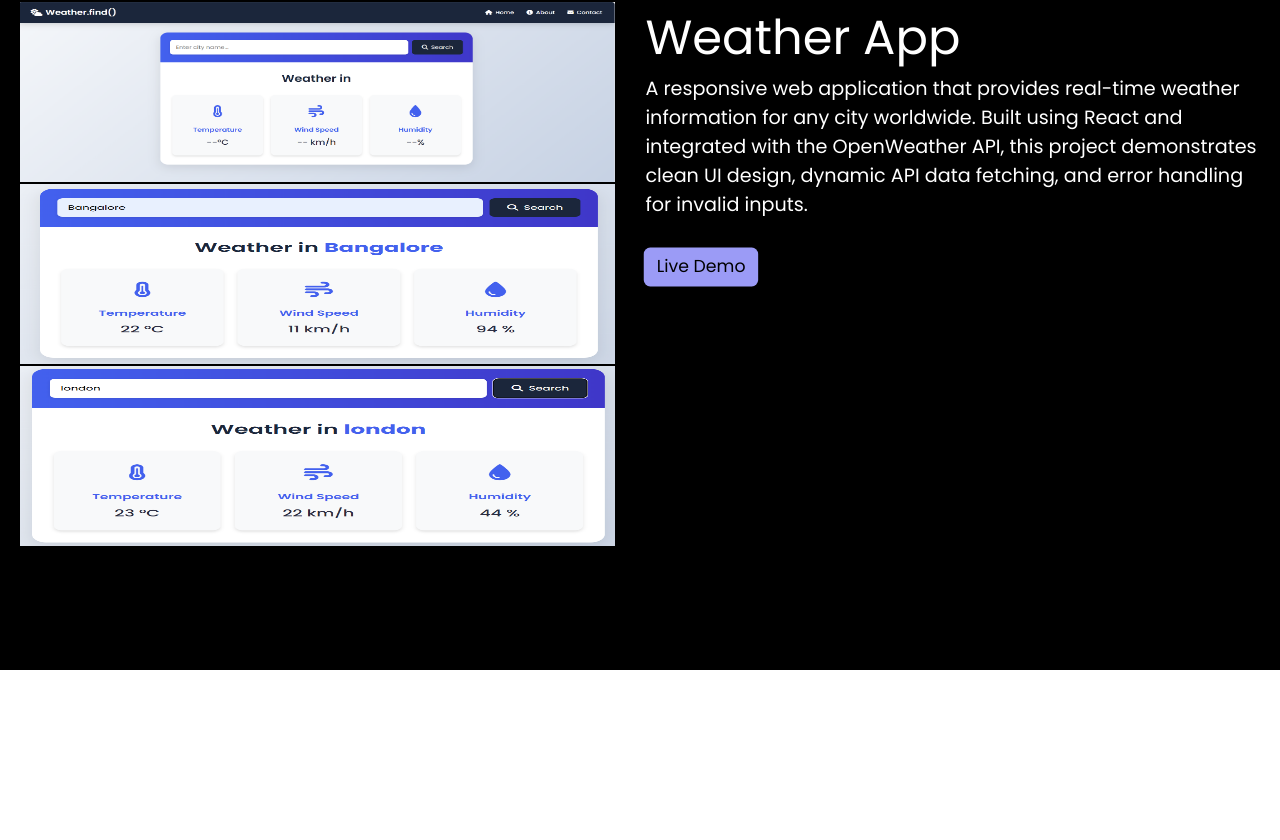
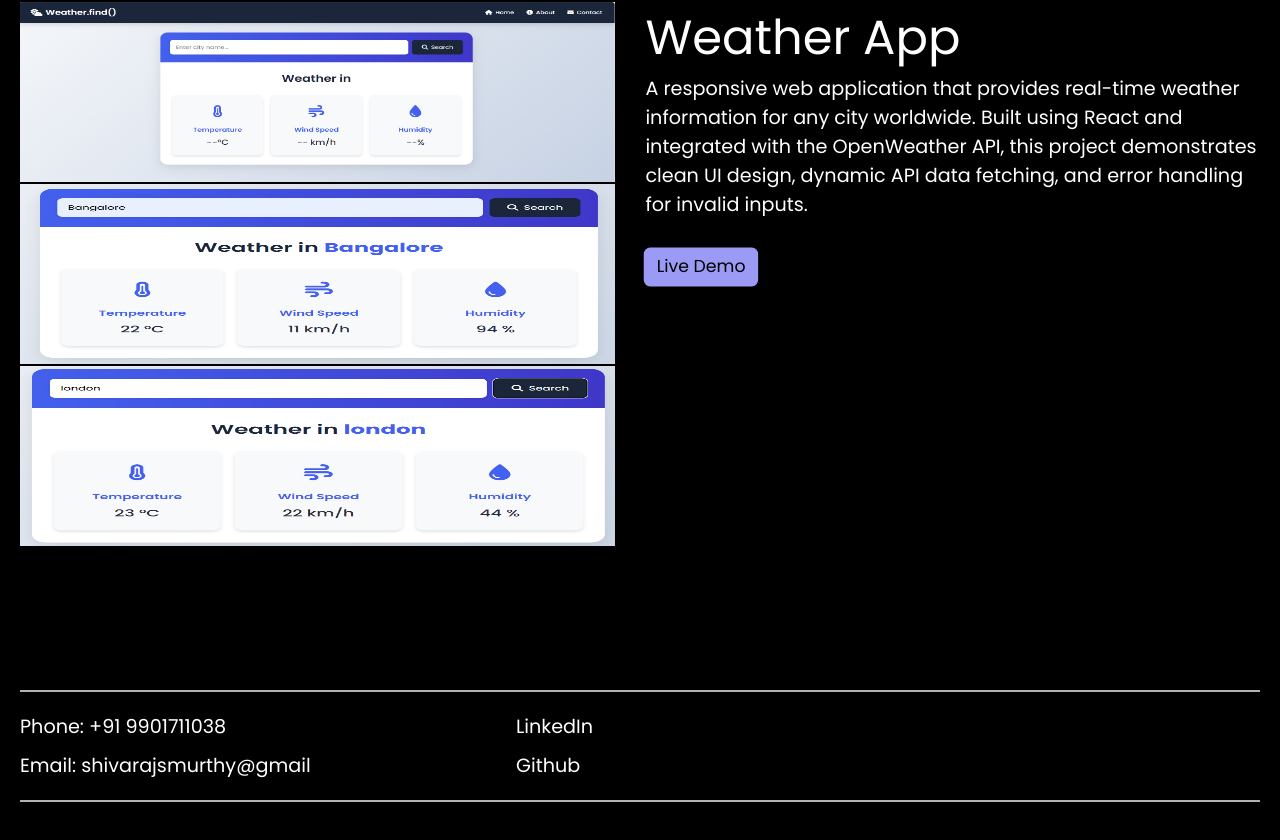
Before and after one commit to shivarajns/myportfolio, a React (Create React App) app: page / in a window 1280 px wide. Shown: the part 1730-2570 px from the top of the page. Before the commit the page ends 2400 px from the top, so only its background shows below. Built offline with nearby package versions, Linux system fonts and the light colour scheme; a web font is replaced by a local one.

Commit message:
Contact added

```diff
--- a/src/App.js
+++ b/src/App.js
@@ -2,7 +2,7 @@ import Navbar from "./navBar";
 import Home from "./Home";
 import Skills from './skills.js'
 import Projects from "./Projects.js";
-
+import Contact from "./Contact.js";
 
 function App() {
   return (
@@ -11,6 +11,7 @@ function App() {
       <Home />
       <Skills/>
       <Projects/>
+      <Contact/>
     </>
   );
 }
--- /dev/null
+++ b/src/Contact.js
@@ -0,0 +1,21 @@
+function Contact() {
+
+    return (
+        <div className="Contact" id="Contact">
+            <div className="hor-line"></div>
+            <div className="cont-sub-cnt">
+                <div className="cont-one">
+                    <p>Phone: +91 9901711038</p>
+                    <p>Email: shivarajsmurthy@gmail</p>
+                </div>
+                <div className="cont-one">
+                    <a href="https://www.linkedin.com/in/shivaraju-ns-0642a6291/" target="blank">LinkedIn</a>
+                    <a href="https://github.com/shivarajns" target="blank">Github</a>
+                </div>
+            </div>
+            <div className="hor-line" style={{marginTop:'20px'}}></div>
+        </div>
+    )
+
+}
+export default Contact
--- a/src/index.css
+++ b/src/index.css
@@ -385,3 +385,30 @@ button:hover {
     font-size: 3rem;
   }
 }
+
+.Contact{
+  width: 100%;
+  height: auto;
+  background-color: black;
+  color: white;
+  padding: 20px;
+  font-size: 1.2rem;
+}
+.hor-line{
+  width: 100%;
+  height: 2px;
+  background-color: rgb(180, 177, 177);
+  margin-bottom: 20px;
+}
+
+.cont-sub-cnt{
+  width: 100%;
+  height: 100%;
+  display: flex;
+}
+.cont-one{
+  width: 40%;
+  display: flex;
+  flex-direction: column;
+  gap: 10px;
+}
```
